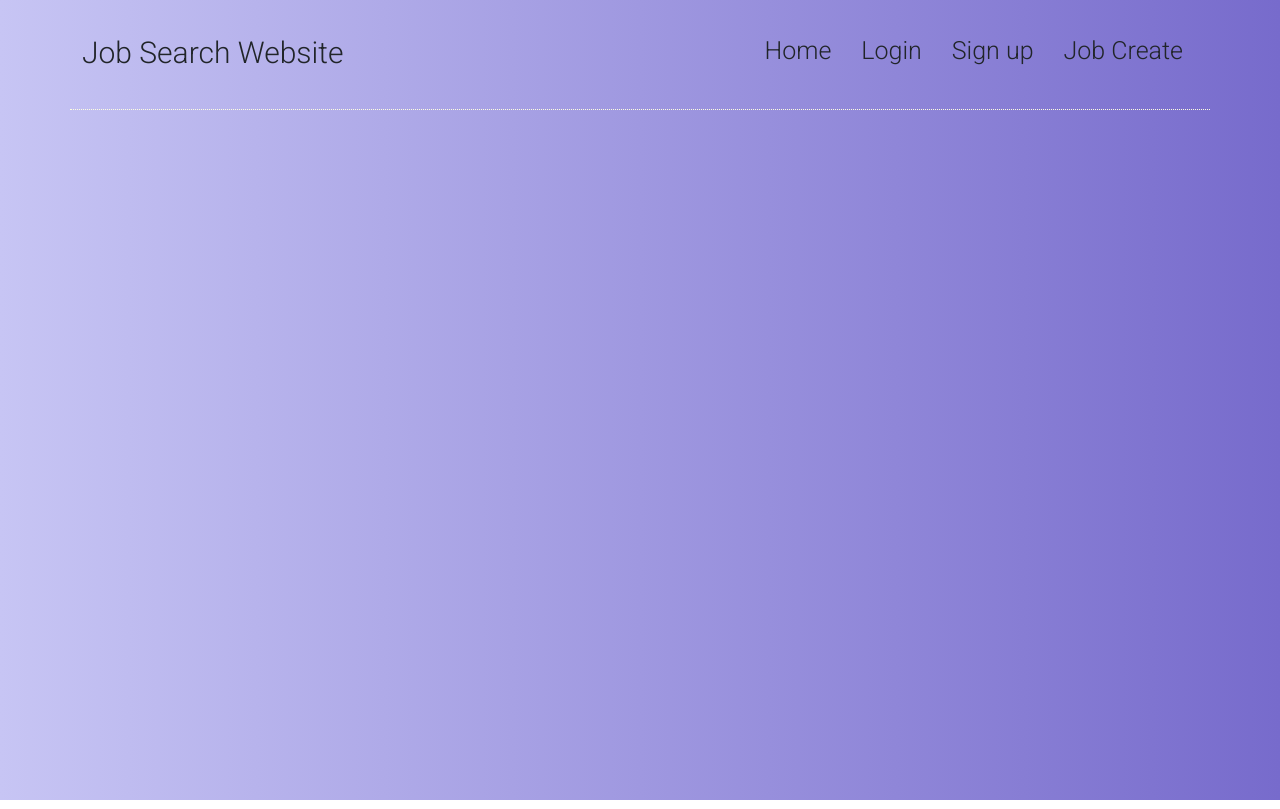
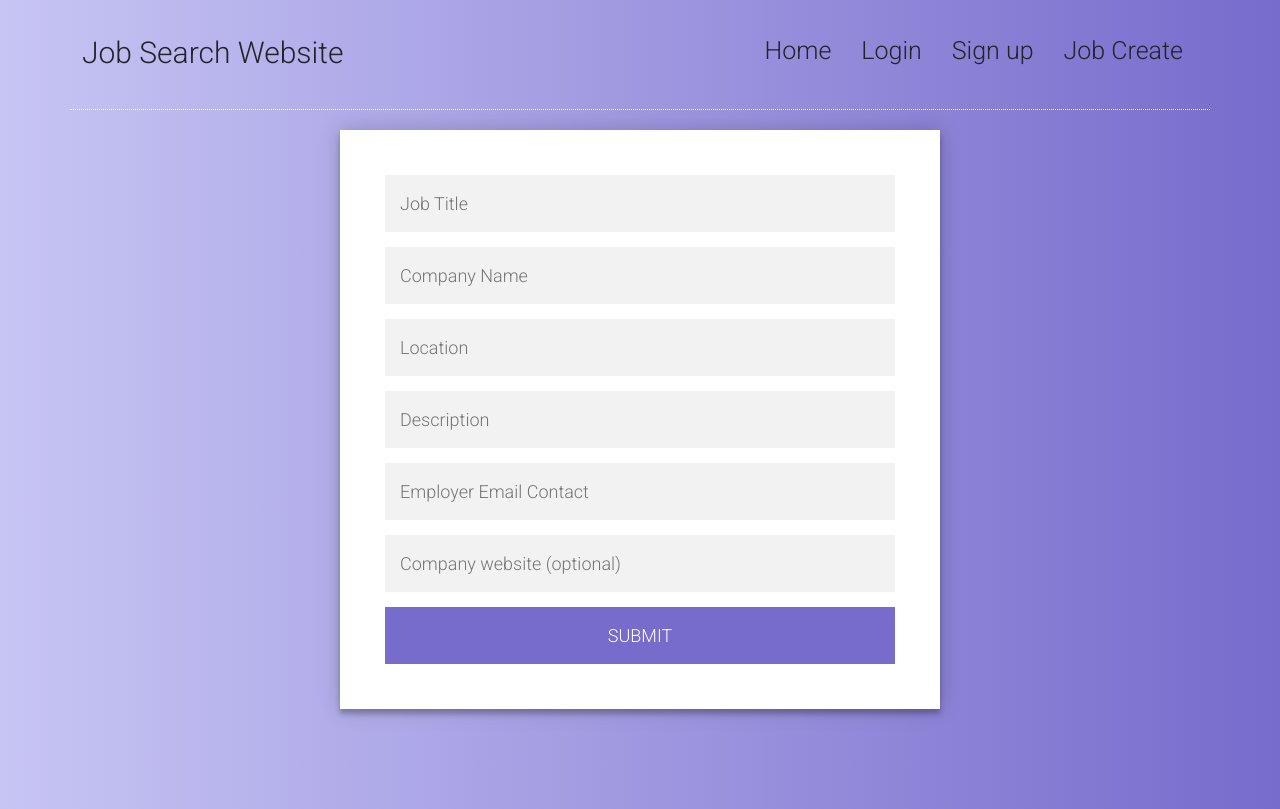
Before and after one commit to jingjingliao/jingjing-liao-zuyu-zhang-project3, a React (Create React App) app in the folder jingjing-liao-zuyu-zhang-project3/: page /job/edit/1 in a window 1280 px wide. Built offline with nearby package versions, Linux system fonts and the light colour scheme; no server answers.

Commit message:
add delete and edit logic

```diff
--- a/jingjing-liao-zuyu-zhang-project3/routes/models/Job.Model.js
+++ b/jingjing-liao-zuyu-zhang-project3/routes/models/Job.Model.js
@@ -17,8 +17,8 @@ async function findJobByJobTitle(jobTitle) {
   }).exec();
 }
 
-function findJobById(jobId) {
-  return JobModel.findById(jobId).exec();
+async function findJobById(jobId) {
+  return await JobModel.findById(jobId).exec();
 }
 
 function deleteJobById(jobId) {
@@ -26,7 +26,7 @@ function deleteJobById(jobId) {
 }
 
 function updateById(jobId, newJobs) {
-  return JobModel.findOneAndUpdate({ jobId }, { ...newJobs });
+  return JobModel.findByIdAndUpdate(jobId, newJobs, { new: true });
 }
 
 module.exports = {
--- a/jingjing-liao-zuyu-zhang-project3/src/JobCreate.jsx
+++ b/jingjing-liao-zuyu-zhang-project3/src/JobCreate.jsx
@@ -2,6 +2,7 @@ import "./css/JobCreate.css";
 import { BrowserRouter as Router, Routes, Route, Link } from "react-router-dom";
 import React, { useEffect, useState } from "react";
 import axios, { Axios } from "axios";
+import { set } from "mongoose";
 
 export default function JobCreate() {
   const [newJob, setNewJob] = useState({
@@ -70,7 +71,7 @@ export default function JobCreate() {
               setNewJob({ ...newJob, companyWebsite: e.target.value })
             }
           />
-          <button>submit</button>
+          <button>Submit</button>
         </form>
       </div>
     </div>
--- a/jingjing-liao-zuyu-zhang-project3/src/JobDetails.jsx
+++ b/jingjing-liao-zuyu-zhang-project3/src/JobDetails.jsx
@@ -7,8 +7,11 @@ import "./css/JobDetails.css";
 
 export default function () {
   const jobID = useParams().jobId;
+
+  const [currentId, setCurrentId] = useState(null);
   const [job, setJob] = useState({});
   const [jobDeleteMsg, setJobDeleteMsg] = useState("");
+
   function findJobNameDetails() {
     axios
       .get("http://localhost:8000/job/" + jobID)
@@ -41,14 +44,24 @@ export default function () {
             <div>CompanyWebsite: {job.companyWebsite}</div>
           </div>
 
-          <div class="deleteMsg">{jobDeleteMsg}</div>
+          {/* <div class="deleteMsg">{jobDeleteMsg}</div> */}
 
           <div class="card-button">
             <div class="like">Like</div>
-            <div class="edit">Edit</div>
-            <div class="delete" onClick={deleteJob}>
+
+            <div class="edit">
+              <Link to={"/job/edit/" + jobID}>Edit</Link>
+            </div>
+
+            <div class="delete">
+              <Link onClick={deleteJob} to={"/"}>
+                Delete
+              </Link>
+            </div>
+
+            {/* <div class="delete" onClick={deleteJob}>
               Delete
-            </div>
+            </div> */}
           </div>
         </div>
         <img src="https://images.creativemarket.com/0.1.0/ps/5261195/910/607/m1/fpnw/wm0/job-search-.jpg?1540456875&s=cc4077264458791bd7f44a0a1b4b40b4&fmt=webp" />
--- /dev/null
+++ b/jingjing-liao-zuyu-zhang-project3/src/JobEdit.jsx
@@ -0,0 +1,93 @@
+import "./css/JobEdit.css";
+import { BrowserRouter as Router, Routes, Route, Link } from "react-router-dom";
+import React, { useEffect, useState } from "react";
+import axios, { Axios } from "axios";
+import { set } from "mongoose";
+import { useParams } from "react-router";
+
+export default function JobEdit() {
+  const [foundJob, setFoundJob] = useState({});
+
+  const jobID = useParams().jobId;
+
+  useEffect(() => {
+    axios
+      .get(`http://localhost:8000/job/${jobID}`)
+      .then((res) => {
+        setFoundJob(res.data);
+      })
+      .catch((error) => console.log(error));
+  }, []);
+
+  function handleSubmit() {
+    axios
+      .put(`http://localhost:8000/job/edit/${jobID}`, foundJob)
+      .then((response) => {
+        console.log(response);
+      })
+      .catch((error) => console.log(error));
+  }
+
+  return (
+    <div class="job-create">
+      <div class="form">
+        <form class="create-form">
+          <input
+            type="text"
+            placeholder="Job Title"
+            value={foundJob.jobTitle}
+            onChange={(e) => {
+              setFoundJob({ ...foundJob, jobTitle: e.target.value });
+            }}
+          />
+          <input
+            type="text"
+            placeholder="Company Name"
+            value={foundJob.companyName}
+            onChange={(e) =>
+              setFoundJob({ ...foundJob, companyName: e.target.value })
+            }
+          />
+          <input
+            type="text"
+            placeholder="Location"
+            value={foundJob.location}
+            onChange={(e) =>
+              setFoundJob({ ...foundJob, location: e.target.value })
+            }
+          />
+          <input
+            type="text"
+            placeholder="Description"
+            value={foundJob.description}
+            onChange={(e) =>
+              setFoundJob({ ...foundJob, description: e.target.value })
+            }
+          />
+          <input
+            type="text"
+            placeholder="Employer Email Contact"
+            value={foundJob.emailContact}
+            onChange={(e) =>
+              setFoundJob({ ...foundJob, emailContact: e.target.value })
+            }
+          />
+          <input
+            type="text"
+            placeholder="Company website (optional)"
+            value={foundJob.companyWebsite}
+            onChange={(e) =>
+              setFoundJob({ ...foundJob, companyWebsite: e.target.value })
+            }
+          />
+
+          <div class="link">
+            <Link onClick={handleSubmit} to={"/job/" + jobID}>
+              Submit
+            </Link>
+          </div>
+        </form>
+      </div>
+    </div>
+  );
+}
--- a/jingjing-liao-zuyu-zhang-project3/src/css/JobDetails.css
+++ b/jingjing-liao-zuyu-zhang-project3/src/css/JobDetails.css
@@ -68,9 +68,9 @@
   background-color: #c7c5f4;
 }
 
-.deleteMsg {
+/* .deleteMsg {
   font-size: 30px;
   color: red;
   font-weight: bold;
   text-align: center;
-}
+} */
--- /dev/null
+++ b/jingjing-liao-zuyu-zhang-project3/src/css/JobEdit.css
@@ -0,0 +1,46 @@
+@import url(https://fonts.googleapis.com/css?family=Roboto:300);
+
+.job-create {
+  width: 600px;
+  margin: auto;
+}
+
+.form {
+  position: relative;
+  z-index: 1;
+  background: #ffffff;
+  max-width: 700px;
+  margin: 20px auto 100px;
+  padding: 45px;
+  text-align: center;
+  box-shadow: 0 0 20px 0 rgba(0, 0, 0, 0.2), 0 5px 5px 0 rgba(0, 0, 0, 0.24);
+}
+
+.form input {
+  font-family: "Roboto", sans-serif;
+  outline: 0;
+  background: #f2f2f2;
+  width: 100%;
+  border: 0;
+  margin: 0 0 15px;
+  padding: 15px;
+  box-sizing: border-box;
+  font-size: 18px;
+}
+
+.form .link {
+  font-family: "Roboto", sans-serif;
+  text-transform: uppercase;
+  outline: 0;
+  background: #776bcc;
+  width: 100%;
+  border: 0;
+  padding: 15px;
+  color: #ffffff;
+  font-size: 18px;
+}
+
+body {
+  background: linear-gradient(90deg, #c7c5f4, #776bcc);
+  font-family: "Roboto", sans-serif;
+}
--- a/jingjing-liao-zuyu-zhang-project3/src/index.js
+++ b/jingjing-liao-zuyu-zhang-project3/src/index.js
@@ -9,6 +9,7 @@ import Signup from "./Signup";
 import JobDetails from "./JobDetails";
 import HomePage from "./HomePage";
 import JobCreate from "./JobCreate";
+import JobEdit from "./JobEdit";
 
 ReactDOM.render(
   <Router>
@@ -20,6 +21,7 @@ ReactDOM.render(
       <Route path="/signup" element={<Signup />}></Route>
       <Route path="/find/:jobTitle" element={<JobSearch />} />
       <Route path="/job/:jobId" element={<JobDetails />} />
+      <Route path="/job/edit/:jobId" element={<JobEdit />} />
       <Route path="/job/create" element={<JobCreate />} />
     </Routes>
   </Router>,
```
Also changed, not shown: jingjing-liao-zuyu-zhang-project3/routes/jobBoard.js (+28 -19 lines).
